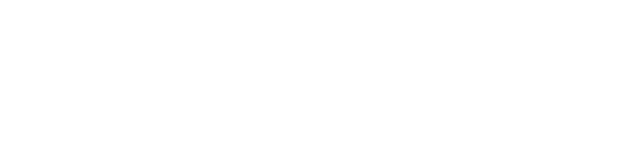
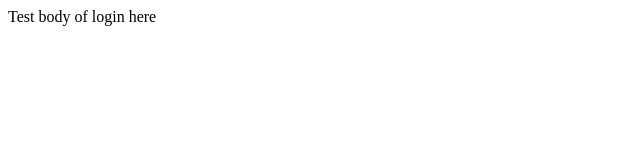
Before and after one commit to Ranjit-masetty/myGitTest, a plain HTML site: page login.html in a window 1280 px wide. Shown: the whole page, without its empty margins (0-640 px from the left). Drawn offline with Linux system fonts and the light colour scheme.

Commit message:
body added

```diff
--- a/login.html
+++ b/login.html
@@ -1,3 +1,4 @@
 <html>
 	<title> Test login here </title>
+	<body> Test body of login here </body>
 </html>
```
